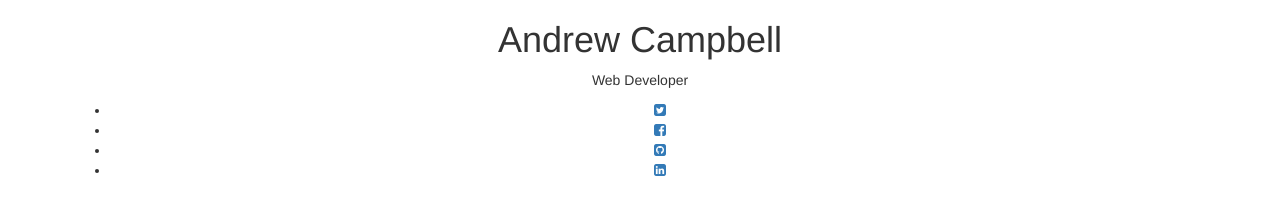
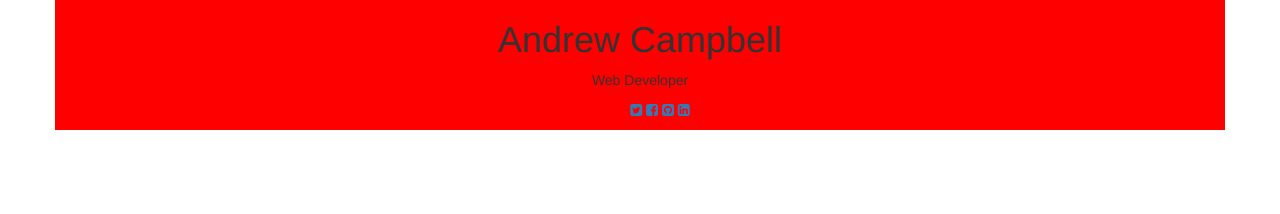
Before and after one commit to ACampbell17/Portfolio, a plain HTML site: page index.html in a window 1280 px wide. Drawn offline with Linux system fonts and the light colour scheme.

Commit message:
Testing on Windows

```diff
--- /dev/null
+++ b/css/main.css
@@ -0,0 +1,8 @@
+.container {
+	background-color: red;
+}
+
+ul li {
+	list-style: none;
+	display: inline;
+}
--- a/index.html
+++ b/index.html
@@ -4,6 +4,7 @@
 <head>
   <meta charset="UTF-8">
   <title>Andrew Campbell Portfolio</title>
+  <link rel="stylesheet" href="css/main.css">
   <!--  Bootstrap-->
   <link href="css/bootstrap.min.css" rel="stylesheet">
   <!--  Font Awesome-->
```
